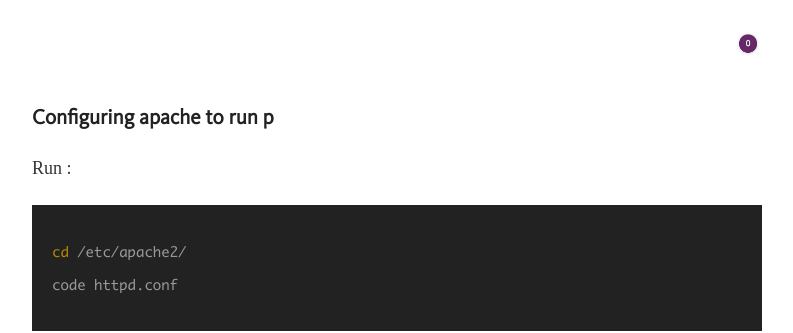
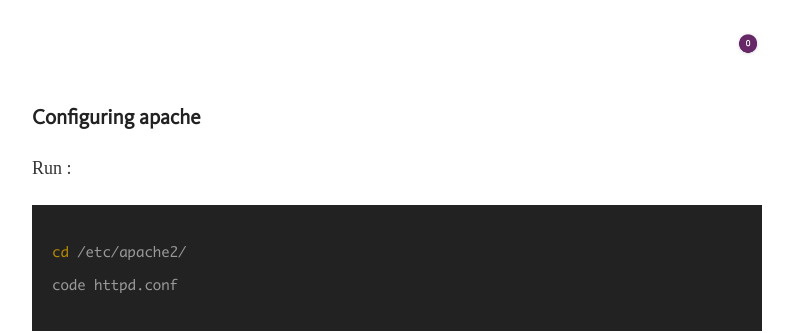
Before and after one commit to shivam-tripathi/shivam-tripathi.github.io, a Jekyll site: the page built from _posts/2017-11-23-mac-php-apache.md, in a window 1280 px wide and 900 px high, scrolled down 3809 px. Shown: the part 152-485 px from the top of the window, without its empty margins (243-1036 px from the left). Built offline with Jekyll 4.4.1, drawn with Linux system fonts in a browser that asks for light colours; comment, search, counter and statistics services are not loaded.

Commit message:
Fix typo

````diff
--- a/_posts/2017-11-23-mac-php-apache.md
+++ b/_posts/2017-11-23-mac-php-apache.md
@@ -82,7 +82,7 @@ http://shivamtripathi.local/hello.html
 ```
 ![Apache PHP]({{ site.baseurl }}/images/apache-mac-php/two.jpeg "Apache Mac PHP")
 
-## Configuring apache to run p
+## Configuring apache
 Run :
 ```zsh
 cd /etc/apache2/
````
